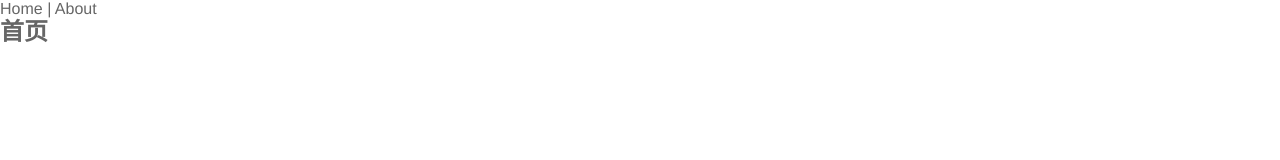
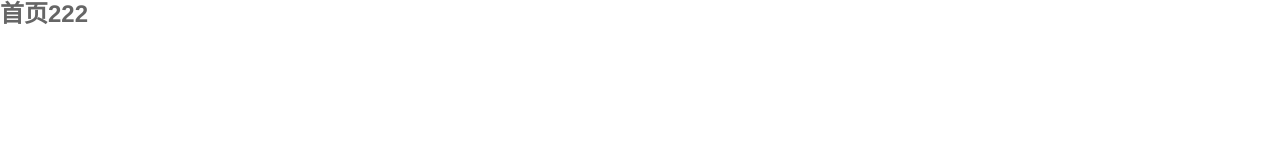
Before and after one commit to admin581/supermail, a Vue app: page /home in a window 1280 px wide. Shown: the top 160 px of the page. Built offline with nearby package versions, Linux system fonts and the light colour scheme.

Commit message:
2的修改后续

```diff
--- a/src/App.vue
+++ b/src/App.vue
@@ -1,10 +1,10 @@
 <template>
   <div id="app">
     <main-tab-bar></main-tab-bar>
-    <nav>
+    <!-- <nav>
       <router-link to="/">Home</router-link> |
       <router-link to="/about">About</router-link>
-    </nav>
+    </nav> -->
     <router-view/>
   </div>
 </template>
--- a/src/views/AboutView.vue
+++ /dev/null
@@ -1,5 +0,0 @@
-<template>
-  <div class="about">
-    <h1>This is an about page</h1>
-  </div>
-</template>
--- a/src/views/home/Home.vue
+++ b/src/views/home/Home.vue
@@ -1,5 +1,5 @@
 <template>
-  <h2>首页</h2>
+  <h2>首页222</h2>
 </template>
 
 <script>
```
Also changed, not shown: src/components/common/tabbar/TabBarItem.vue (+7 -2 lines), src/views/HomeView.vue (deleted, +0 -18 lines).
